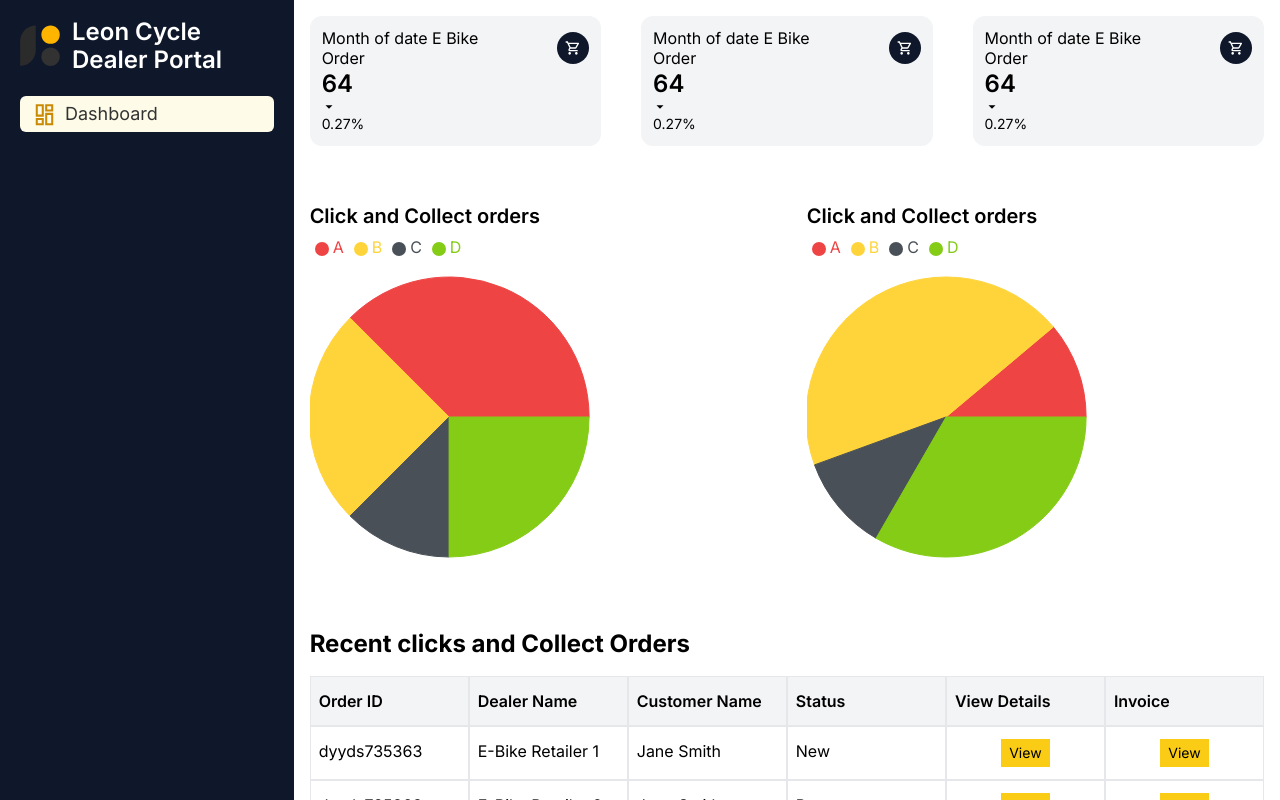
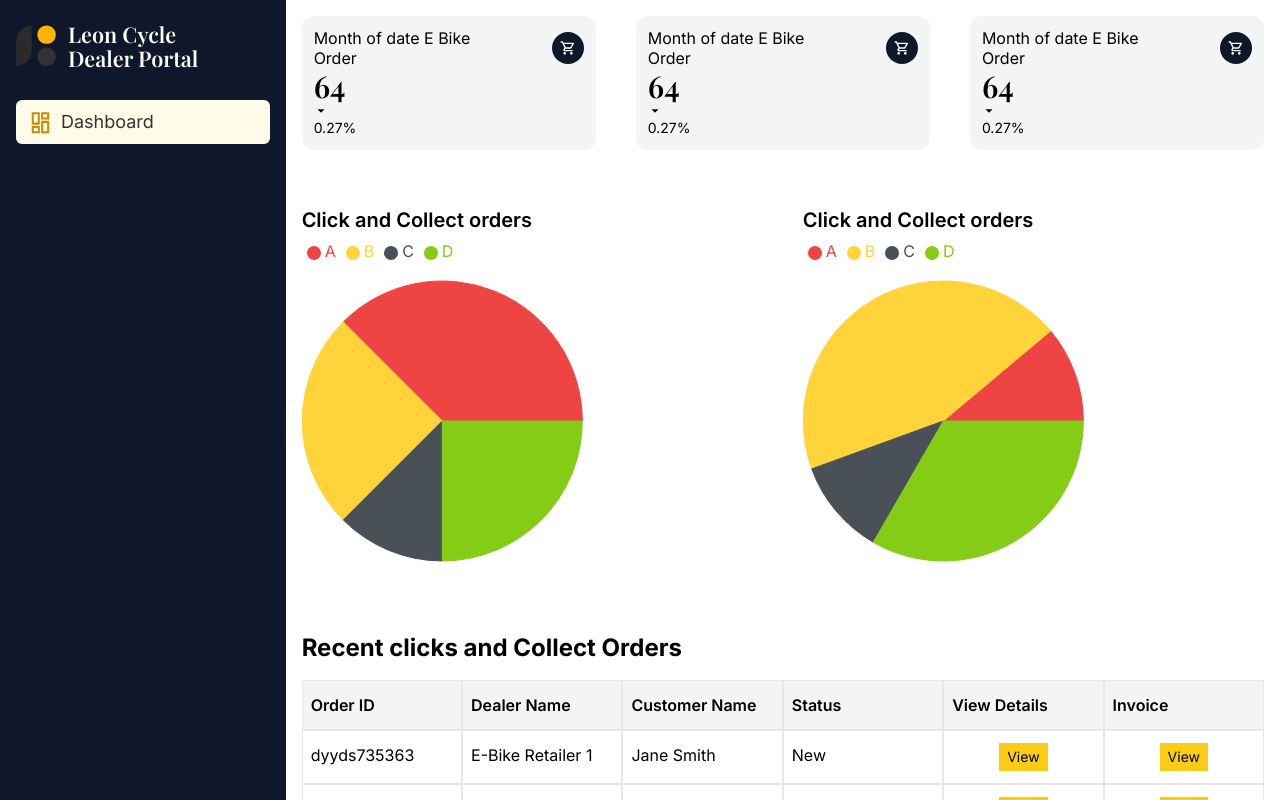
Before and after one commit to SIFZTECH/electro, a Next.js app: page / in a window 1280 px wide. Shown: the top 800 px of the page. Built offline with nearby package versions, Linux system fonts and the light colour scheme; a web font is replaced by a local one.

Commit message:
"update dashboard"

```diff
--- a/app/ui/Logo.js
+++ b/app/ui/Logo.js
@@ -21,7 +21,7 @@ const Logo = () => {
           fill="#2B2B2B"
         />
       </svg>
-      <div className="flex flex-col gap-1 text-2xl font-semibold leading-6">
+      <div className="flex flex-col gap-1 text-[1.35rem] font-serif font-semibold leading-5">
         <span>Leon Cycle</span>
         <span>Dealer Portal</span>
       </div>
--- a/app/ui/Navigation.js
+++ b/app/ui/Navigation.js
@@ -6,11 +6,11 @@ import { usePathname } from "next/navigation";
 const Navigation = () => {
   const pathname = usePathname();
   return (
-    <nav className="mt-6">
-      <ul className="flex flex-col text-lg">
+    <nav className="mt-8">
+      <ul className="flex flex-col text-lg ">
         <li>
           <Link
-            className={`flex gap-2 items-center px-3 py-1 rounded-md ${
+            className={`flex gap-2 items-center px-3 py-2 rounded-md ${
               pathname === "/" ? "active" : ""
             }`}
             href={"/"}
--- a/app/ui/Sidebar.js
+++ b/app/ui/Sidebar.js
@@ -1,11 +1,10 @@
 import Logo from "./Logo";
 import Navigation from "./Navigation";
-import SideNav from "./Navigation";
 import User from "./User";
 
 const Sidebar = () => {
   return (
-    <aside className="sidebar flex-initial min-h-dvh text-white bg-slate-900 p-5 flex flex-col justify-between">
+    <aside className="sidebar flex-initial min-h-dvh text-white bg-slate-900 py-6 px-4 flex flex-col justify-between">
       <div>
         <Logo />
         <Navigation />
--- a/app/ui/Stat.js
+++ b/app/ui/Stat.js
@@ -10,7 +10,7 @@ const Stat = ({ title, value, icon, percentage }) => {
         </div>
       </div>
       <div className="flex flex-col">
-        <h2 className="text-2xl font-semibold">{value}</h2>
+        <h2 className="font-serif text-3xl font-semibold">{value}</h2>
         <div className="stat__percentage text-sm">
           <IoMdArrowDropdown />
           {percentage}%
```
